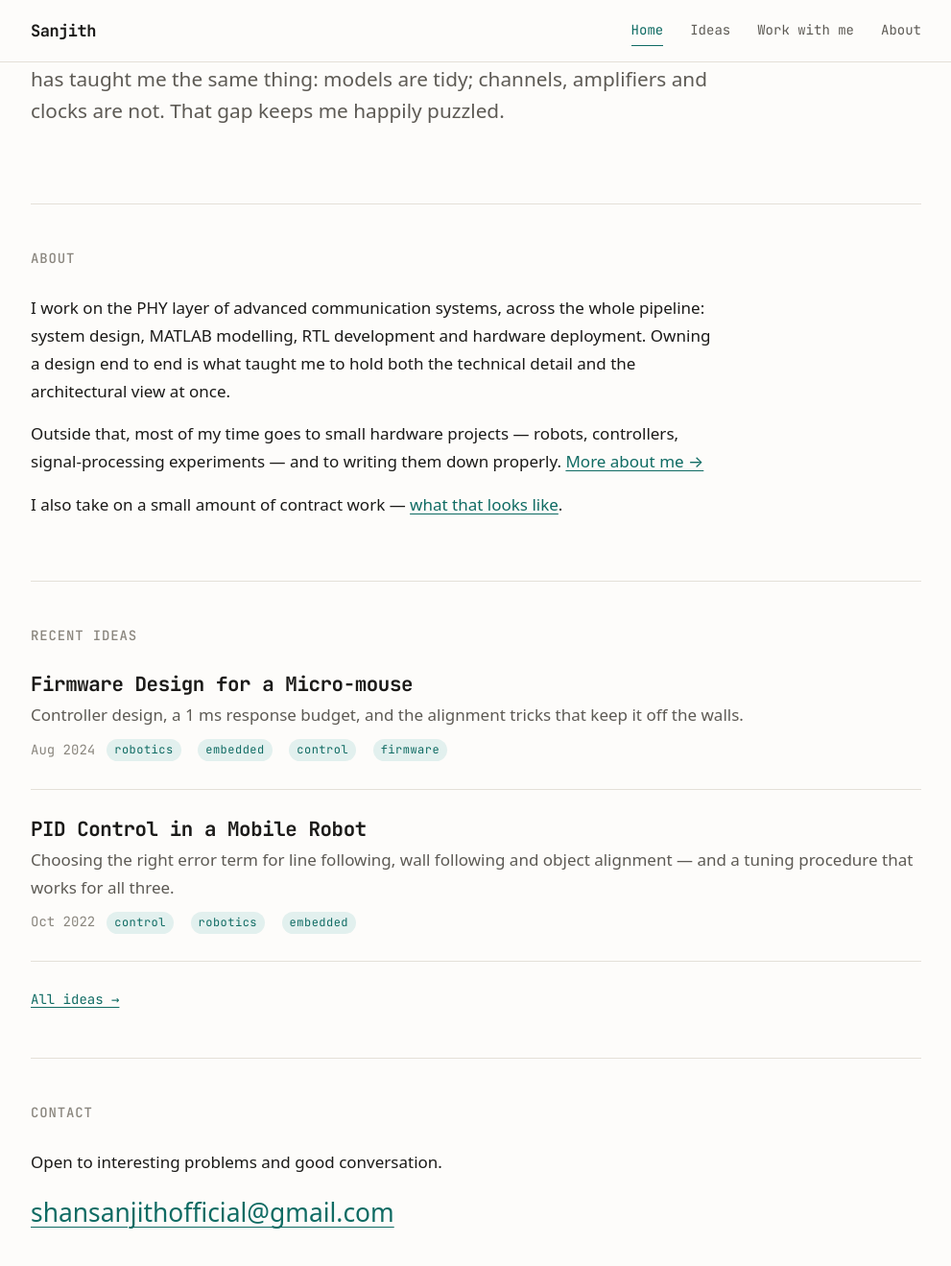
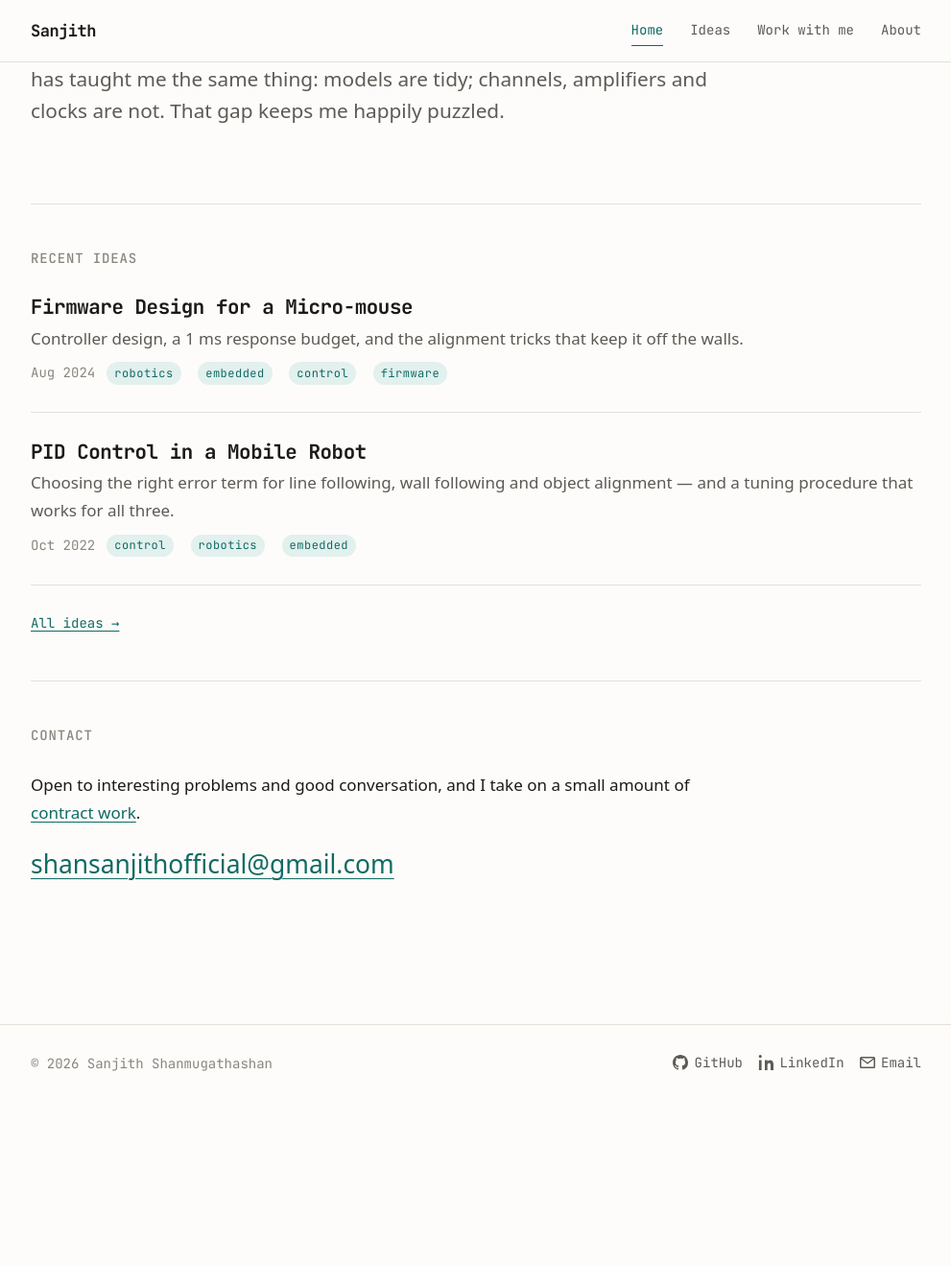
Before and after one commit to sanjith1999/sanjith1999.github.io, a Jekyll site: the page built from index.html, in a window 1280 px wide and 1400 px high, scrolled down 291 px. Shown: the top 1319 px of the window at 96% size, without its empty margins (144-1135 px from the left). Built offline with Jekyll 4.4.1, drawn with Linux system fonts in a browser that asks for light colours; some web fonts are replaced; after the commit the page ends 1442 px from its top, so only the background shows below that.

Commit message:
WIP001: Drop the About section from the landing page
It restated the hero at greater length, and the About page says the same
thing better. The consulting line it carried moves into Contact, so the
home page still points at /work/ once.

Home is now hero, recent ideas, contact.

Co-Authored-By: Claude Opus 5 <noreply@anthropic.com>

```diff
--- a/index.html
+++ b/index.html
@@ -15,27 +15,6 @@ title: Home
     </p>
   </section>
 
-  <section class="section" id="about">
-    <h2 class="section-title">About</h2>
-    <div class="prose">
-      <p>
-        I work on the PHY layer of advanced communication systems, across the whole
-        pipeline: system design, MATLAB modelling, RTL development and hardware
-        deployment. Owning a design end to end is what taught me to hold both the
-        technical detail and the architectural view at once.
-      </p>
-      <p>
-        Outside that, most of my time goes to small hardware projects — robots,
-        controllers, signal-processing experiments — and to writing them down properly.
-        <a href="{{ '/about/' | relative_url }}">More about me →</a>
-      </p>
-      <p>
-        I also take on a small amount of contract work —
-        <a href="{{ '/work/' | relative_url }}">what that looks like</a>.
-      </p>
-    </div>
-  </section>
-
   <section class="section" id="ideas">
     <h2 class="section-title">Recent ideas</h2>
     {%- assign recent = site.ideas | sort: "date" | reverse -%}
@@ -50,7 +29,10 @@ title: Home
   <section class="section" id="contact">
     <h2 class="section-title">Contact</h2>
     <div class="prose">
-      <p>Open to interesting problems and good conversation.</p>
+      <p>
+        Open to interesting problems and good conversation, and I take on a small amount
+        of <a href="{{ '/work/' | relative_url }}">contract work</a>.
+      </p>
       <p class="contact-email">
         <a href="mailto:{{ site.author.email }}">{{ site.author.email }}</a>
       </p>
```
